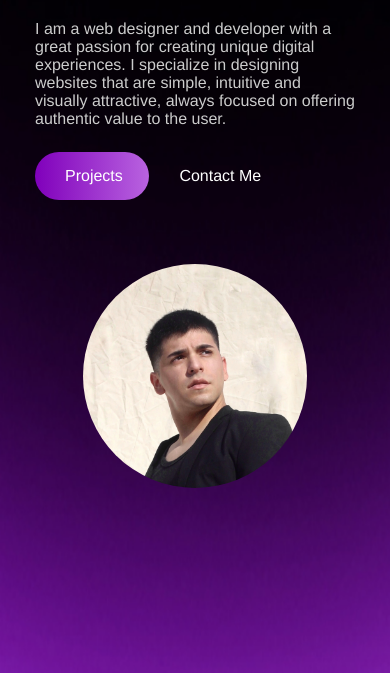
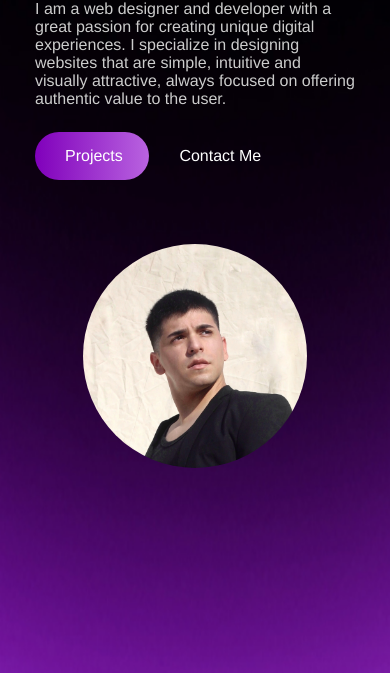
Before and after one commit to matiascorbalan18/mcportfolio, a plain HTML site: page index.html in a window 390 px wide. Shown: the part 427-1100 px from the top of the page. Drawn offline with nearby package versions, Linux system fonts and the light colour scheme.

Commit message:
thirtysecond commit

```diff
--- a/style.css
+++ b/style.css
@@ -504,7 +504,7 @@ footer ul a {
         width: 20em;
         justify-content: center;
         margin: 0;
-        margin-top: 7.5em;
+        margin-top: 5em;
     }
     .content-profile {
         flex-direction: column;
```
